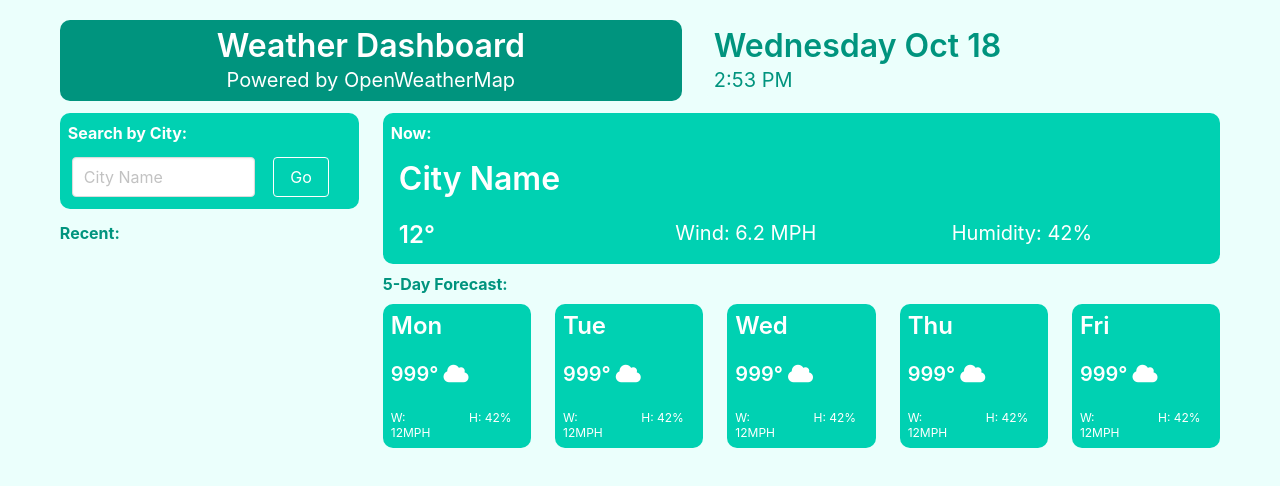
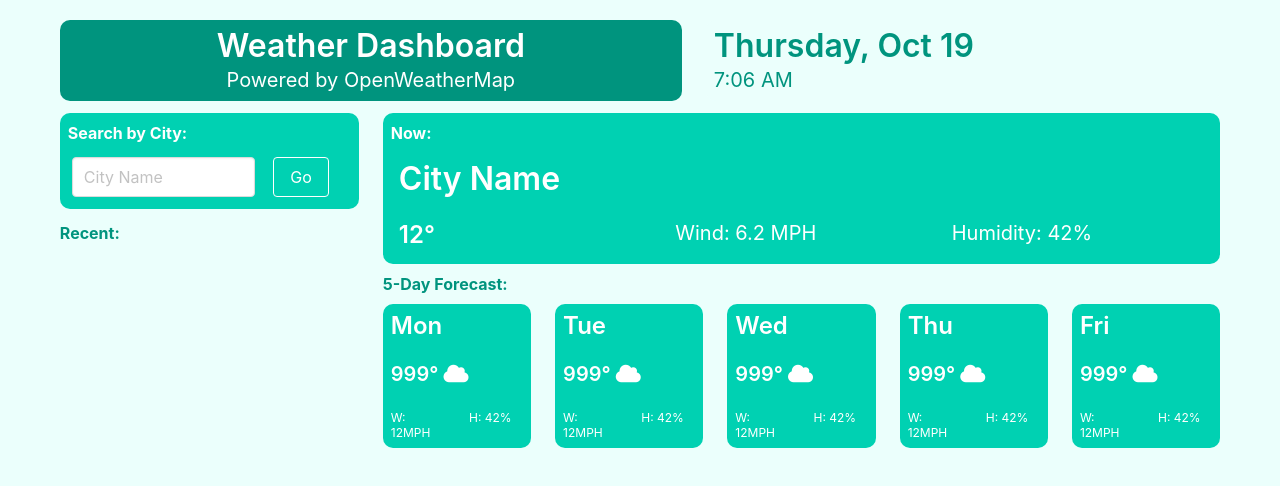
Before and after one commit to abealberts/weather-app, a plain HTML site: page index.html in a window 1280 px wide. Drawn offline with nearby package versions, Linux system fonts and the light colour scheme; no server answers.

Commit message:
Updated README, JS, HTML - Updated README and built clock logic

```diff
--- a/assets/scripts/script.js
+++ b/assets/scripts/script.js
@@ -136,8 +136,16 @@ $("#searchButton").click(function(){
     updateWeather();
 })
 
+function updateTime(){
+    $("#headerDate").html(dayjs().format("dddd, MMM D"));
+    $("#headerTime").html(dayjs().format("h:mm A"));
+}
+
+setInterval(updateTime, 10000);
+
 updateWeather();
 updateForecast();
 renderHistory();
+updateTime();
 
 });
--- a/index.html
+++ b/index.html
@@ -27,8 +27,8 @@
             </div>
             <div class="column is-5">
                 <div class="has-background-primary-light round p-2">
-                    <h1 class="title has-text-primary-dark">Wednesday Oct 18</h1>
-                    <h2 class="subtitle has-text-primary-dark">2:53 PM</h2>
+                    <h1 class="title has-text-primary-dark" id="headerDate">Wednesday Oct 18</h1>
+                    <h2 class="subtitle has-text-primary-dark" id="headerTime">2:53 PM</h2>
                 </div>
             </div>
         </div>
```
Also changed, not shown: assets/images/weather-app-sc.png (added), 1 other file.
